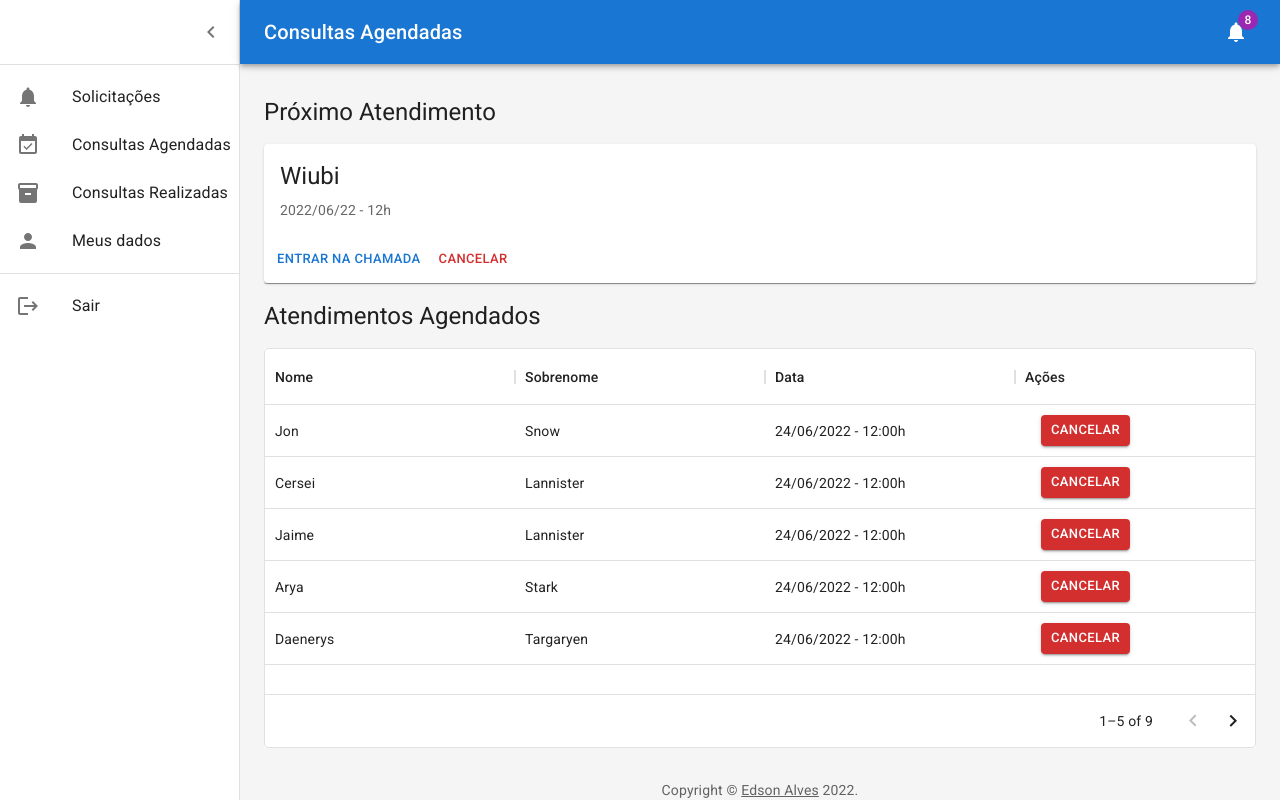
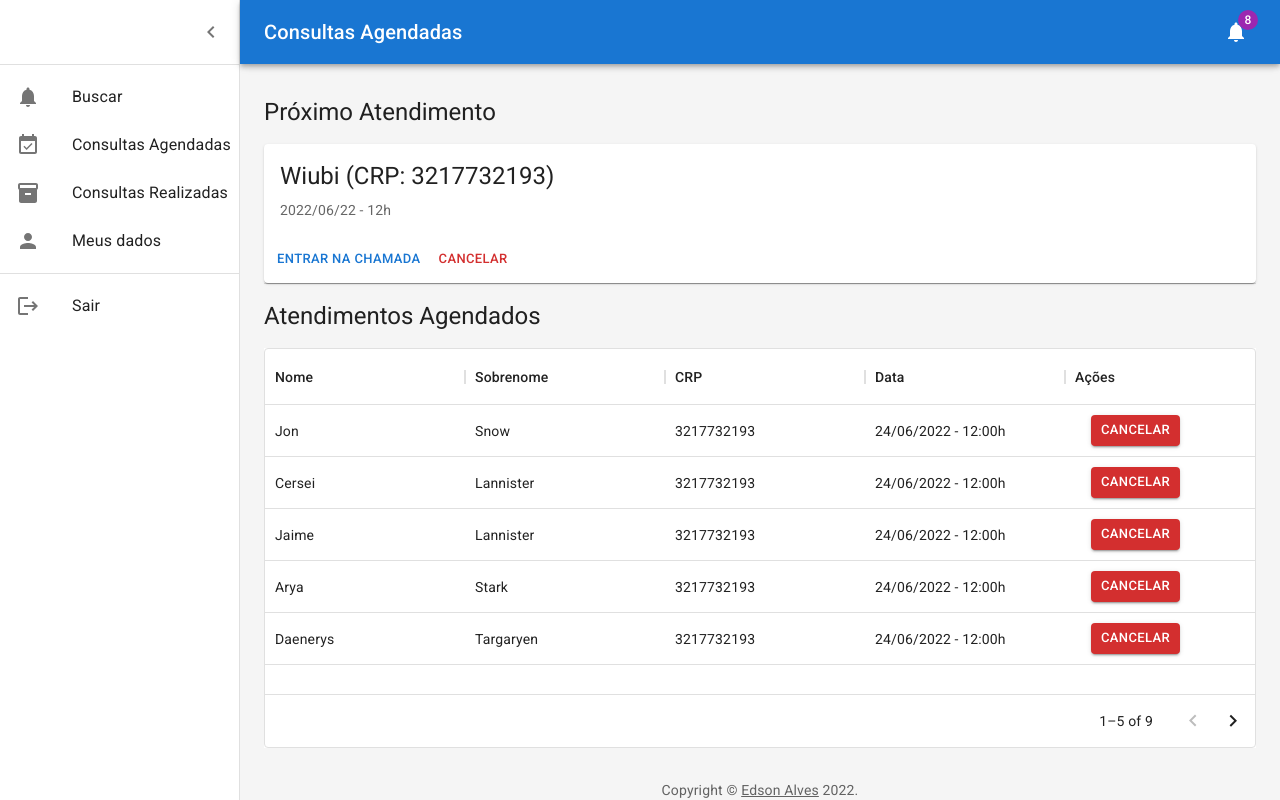
Before and after one commit to egaldino/telepsicologia-paciente-web, a React (Create React App) app: page /schedule in a window 1280 px wide. Built offline with nearby package versions, Linux system fonts and the light colour scheme; no server answers.

Commit message:
Adicionando campos de paciente

```diff
--- a/src/App.js
+++ b/src/App.js
@@ -2,7 +2,7 @@ import React from 'react';
 import Login from "./pages/login/Login";
 import Register from "./pages/register/Register";
 import HomeTemplate from "./pages/home/HomeTemplate";
-import Requests from './pages/home/requests/Requests'
+import Search from './pages/home/search/Search'
 import {BrowserRouter, Route, Routes} from "react-router-dom";
 import ScheduledAppointments from "./pages/home/scheduledAppointments/ScheduledAppointments";
 import PastAppointments from "./pages/home/pastAppointments/PastAppointments";
@@ -16,8 +16,8 @@ const App = () => {
                 <Route path="/" element={<Login/>}/>
                 <Route path="register" element={<Register/>}/>
                 <Route path="requests" element={
-                    <HomeTemplate title="Solicitações de Consulta">
-                        <Requests />
+                    <HomeTemplate title="Buscar Psicólogo">
+                        <Search />
                     </HomeTemplate>}/>
                 <Route path="schedule" element={
                     <HomeTemplate title="Consultas Agendadas">
--- a/src/pages/home/listItems.js
+++ b/src/pages/home/listItems.js
@@ -15,7 +15,7 @@ export const mainListItems = (
             <ListItemIcon>
                 <NotificationsIcon />
             </ListItemIcon>
-            <ListItemText primary="Solicitações"/>
+            <ListItemText primary="Buscar"/>
         </ListItemButton>
         <ListItemButton component={ReactRouterLink} to={"/schedule"}>
             <ListItemIcon>
--- a/src/pages/home/profile/Profile.jsx
+++ b/src/pages/home/profile/Profile.jsx
@@ -59,10 +59,10 @@ const Profile = () => {
                     <TextField
                         required
                         fullWidth
-                        name="crp"
-                        label="CRP"
+                        name="cpf"
+                        label="CPF"
                         type="number"
-                        id="crp"
+                        id="cpf"
                     />
                 </Grid>
             </Grid>
--- a/src/pages/home/requests/Requests.jsx
+++ /dev/null
@@ -1,44 +0,0 @@
-import Typography from "@mui/material/Typography";
-import {Card, CardActions, CardContent} from "@mui/material";
-import Button from "@mui/material/Button";
-import {useState} from "react";
-import Grid from "@mui/material/Grid";
-
-
-const Requests = () => {
-    const [pendingRequests] = useState([{id: 1, name: 'Myodo', date: '22/06/2022', hour: '12h'},
-        {id: 2, name: 'Cuvuo', date: '22/06/2022', hour: '12h'},{id: 3, name: 'Faici', date: '22/06/2022', hour: '12h'},
-        {id: 4, name: 'Woyde', date: '22/06/2022', hour: '12h'},{id: 5, name: 'Hauporis', date: '22/06/2022', hour: '12h'},
-        {id: 6, name: 'Guas', date: '22/06/2022', hour: '12h'},{id: 7, name: 'Piale', date: '22/06/2022', hour: '12h'},
-        {id: 8, name: 'Plamo', date: '22/06/2022', hour: '12h'}]);
-
-
-    return <Grid container rowSpacing={1} columnSpacing={{xs: 1, sm: 2, md: 3}}>
-        {pendingRequests.map(pendingRequest =>
-            <Grid key={pendingRequest.id} item xs={4}>
-                <PendingRequestCard pendingRequest={pendingRequest}/>
-            </Grid>
-        )}
-    </Grid>;
-}
-
-function PendingRequestCard({pendingRequest}) {
-    return (
-        <Card>
-            <CardContent>
-                <Typography gutterBottom variant="h5" component="div">
-                    {pendingRequest.name}
-                </Typography>
-                <Typography variant="body2" color="text.secondary">
-                    {pendingRequest.date} - {pendingRequest.hour}
-                </Typography>
-            </CardContent>
-            <CardActions>
-                <Button size="small">Aceitar</Button>
-                <Button size="small" sx={{ color: 'error.main' }}>Recusar</Button>
-            </CardActions>
-        </Card>
-    );
-}
-
-export default Requests;
--- a/src/pages/home/scheduledAppointments/ScheduledAppointments.jsx
+++ b/src/pages/home/scheduledAppointments/ScheduledAppointments.jsx
@@ -25,23 +25,24 @@ const renderDetailsButton = (params) => {
 }
 
 const columns = [
-    { field: 'firstName', headerName: 'Nome', width: 250 },
-    { field: 'lastName', headerName: 'Sobrenome', width: 250 },
-    { field: 'date', headerName: 'Data', width: 250 },
-    { field: 'actions', headerName: 'Ações', width: 250, renderCell: renderDetailsButton },
+    { field: 'firstName', headerName: 'Nome', width: 200 },
+    { field: 'lastName', headerName: 'Sobrenome', width: 200 },
+    { field: 'crp', headerName: 'CRP', width: 200 },
+    { field: 'date', headerName: 'Data', width: 200 },
+    { field: 'actions', headerName: 'Ações', width: 200, renderCell: renderDetailsButton },
 ];
 
 const ScheduledAppointments = () => {
     const [appointments] = useState([
-        { id: 1, lastName: 'Snow', firstName: 'Jon', date: '24/06/2022 - 12:00h' },
-        { id: 2, lastName: 'Lannister', firstName: 'Cersei', date: '24/06/2022 - 12:00h' },
-        { id: 3, lastName: 'Lannister', firstName: 'Jaime', date: '24/06/2022 - 12:00h' },
-        { id: 4, lastName: 'Stark', firstName: 'Arya', date: '24/06/2022 - 12:00h' },
-        { id: 5, lastName: 'Targaryen', firstName: 'Daenerys', date: '24/06/2022 - 12:00h' },
-        { id: 6, lastName: 'Melisandre', firstName: null, date: '24/06/2022 - 12:00h' },
-        { id: 7, lastName: 'Clifford', firstName: 'Ferrara', date: '24/06/2022 - 12:00h' },
-        { id: 8, lastName: 'Frances', firstName: 'Rossini', date: '24/06/2022 - 12:00h' },
-        { id: 9, lastName: 'Roxie', firstName: 'Harvey', date: '24/06/2022 - 12:00h' },
+        { id: 1, lastName: 'Snow', firstName: 'Jon', date: '24/06/2022 - 12:00h' , crp: '3217732193' },
+        { id: 2, lastName: 'Lannister', firstName: 'Cersei', date: '24/06/2022 - 12:00h' , crp: '3217732193' },
+        { id: 3, lastName: 'Lannister', firstName: 'Jaime', date: '24/06/2022 - 12:00h' , crp: '3217732193' },
+        { id: 4, lastName: 'Stark', firstName: 'Arya', date: '24/06/2022 - 12:00h' , crp: '3217732193' },
+        { id: 5, lastName: 'Targaryen', firstName: 'Daenerys', date: '24/06/2022 - 12:00h' , crp: '3217732193' },
+        { id: 6, lastName: 'Melisandre', firstName: null, date: '24/06/2022 - 12:00h' , crp: '3217732193' },
+        { id: 7, lastName: 'Clifford', firstName: 'Ferrara', date: '24/06/2022 - 12:00h' , crp: '3217732193' },
+        { id: 8, lastName: 'Frances', firstName: 'Rossini', date: '24/06/2022 - 12:00h' , crp: '3217732193' },
+        { id: 9, lastName: 'Roxie', firstName: 'Harvey', date: '24/06/2022 - 12:00h' , crp: '3217732193' },
     ]);
 
 
@@ -52,7 +53,7 @@ const ScheduledAppointments = () => {
         <Card>
             <CardContent>
                 <Typography gutterBottom variant="h5" component="div">
-                    Wiubi
+                    Wiubi (CRP: 3217732193)
                 </Typography>
                 <Typography variant="body2" color="text.secondary">
                     2022/06/22 - 12h
--- /dev/null
+++ b/src/pages/home/search/Search.jsx
@@ -0,0 +1,60 @@
+import Typography from "@mui/material/Typography";
+import {Card, CardActions, CardContent, InputAdornment, TextField} from "@mui/material";
+import Button from "@mui/material/Button";
+import {useState} from "react";
+import Grid from "@mui/material/Grid";
+import SearchIcon from '@mui/icons-material/Search';
+import Box from "@mui/material/Box";
+
+const Search = () => {
+    const [pendingRequests] = useState([{id: 1, name: 'Myodo', crp: '3217732193'},
+        {id: 2, name: 'Cuvuo', crp: '3217732193'},{id: 3, name: 'Faici', crp: '3217732193'},
+        {id: 4, name: 'Woyde', crp: '3217732193'},{id: 5, name: 'Hauporis', crp: '3217732193'},
+        {id: 6, name: 'Guas', crp: '3217732193'},{id: 7, name: 'Piale', crp: '3217732193'},
+        {id: 8, name: 'Plamo', crp: '3217732193'}]);
+
+
+    return <>
+        <Box mb={3}>
+            <TextField
+                id="input-with-icon-textfield"
+                label="Buscar Psicólogo"
+                fullWidth
+                InputProps={{
+                    startAdornment: (
+                        <InputAdornment position="start">
+                            <SearchIcon />
+                        </InputAdornment>
+                    ),
+                }}
+                variant="outlined"
+            />
+        </Box>
+        <Grid container rowSpacing={1} columnSpacing={{xs: 1, sm: 2, md: 3}}>
+        {pendingRequests.map(pendingRequest =>
+            <Grid key={pendingRequest.id} item xs={4}>
+                <PendingRequestCard pendingRequest={pendingRequest}/>
+            </Grid>
+        )}
+    </Grid></>;
+}
+
+function PendingRequestCard({pendingRequest}) {
+    return (
+        <Card>
+            <CardContent>
+                <Typography gutterBottom variant="h5" component="div">
+                    {pendingRequest.name}
+                </Typography>
+                <Typography variant="body2" color="text.secondary">
+                    CRP: {pendingRequest.crp}
+                </Typography>
+            </CardContent>
+            <CardActions>
+                <Button size="small">Agendar</Button>
+            </CardActions>
+        </Card>
+    );
+}
+
+export default Search;
```
